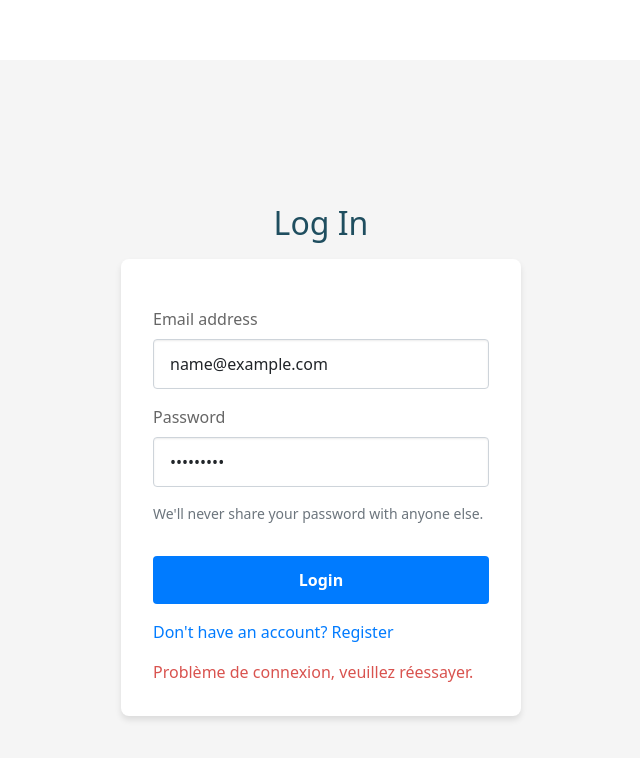
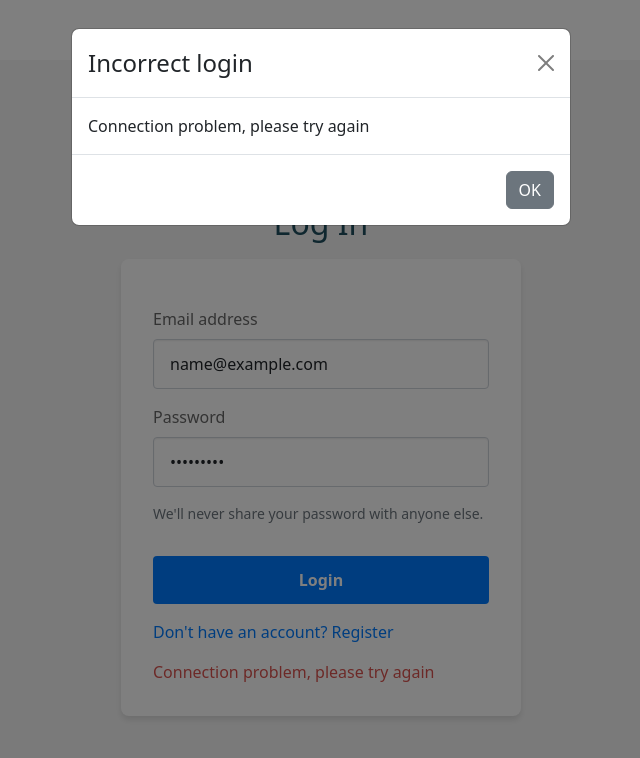
Before and after one commit to samihaDr/PickADesk, a React (Create React App) app in the folder frontend/: page /loginPage in a window 1280 px wide. Both pictures are taken after typing "name@example.com", "Sample123" into the empty fields and a click on the button "Login". Shown: the top 758 px of the page, without its empty margins (319-959 px from the left). Built offline with nearby package versions, Linux system fonts and the light colour scheme; no server answers.

Commit message:
feat(loginPage) : add modal to display login errors

```diff
--- a/frontend/src/components/loginPage/LoginPage.js
+++ b/frontend/src/components/loginPage/LoginPage.js
@@ -5,6 +5,7 @@ import axios from "axios";
 import { AUTH_TOKEN_KEY } from "../../App";
 import { EmailValidator } from "../../services/EmailValidator";
 import { GlobalContext } from "../../services/GlobalState";
+import { Button, Modal } from "react-bootstrap";
 
 export default function LoginPage() {
   const {
@@ -19,6 +20,7 @@ export default function LoginPage() {
   const [formData, setFormData] = useState({ email: "", password: "" });
   const [error, setError] = useState("");
   const [isLoading, setIsLoading] = useState(false);
+  const [showModal, setShowModal] = useState(false);
 
   const handleChange = (event) => {
     const { name, value } = event.target;
@@ -52,18 +54,20 @@ export default function LoginPage() {
 
   const handleAuthenticationError = (error) => {
     if (error.response) {
-      setError(`Erreur du serveur: ${error.response.status}`);
+      setError(`Server error: ${error.response.status}`);
     } else if (error.request) {
-      setError("Problème de connexion, veuillez réessayer.");
+      setError("Connection problem, please try again");
     } else {
-      setError("Une erreur inattendue s'est produite, veuillez réessayer.");
+      setError("An unexpected error has occurred, please try again.");
     }
+    setShowModal(true); // Affiche le modal en cas d'erreur
   };
 
   const handleSubmit = async (event) => {
     event.preventDefault();
     if (!EmailValidator(formData.email)) {
-      setError("Veuillez donner une adresse mail valide.");
+      setError("Please provide a valid e-mail address.");
+      setShowModal(true);
       return;
     }
 
@@ -103,6 +107,8 @@ export default function LoginPage() {
     }
   };
 
+  const handleCloseModal = () => setShowModal(false);
+
   if (isLoading) {
     return (
       <div className="text-center">
@@ -114,6 +120,7 @@ export default function LoginPage() {
   }
 
   return (
+    <>
       <div className="main">
         <h2>Log In</h2>
         <div className="login-container">
@@ -161,5 +168,17 @@ export default function LoginPage() {
           {error && <div className="error-message">{error}</div>}
         </div>
       </div>
+      <Modal show={showModal} onHide={handleCloseModal}>
+        <Modal.Header closeButton>
+          <Modal.Title>Incorrect login</Modal.Title>
+        </Modal.Header>
+        <Modal.Body>{error}</Modal.Body>
+        <Modal.Footer>
+          <Button variant="secondary" onClick={handleCloseModal}>
+            OK
+          </Button>
+        </Modal.Footer>
+      </Modal>
+    </>
   );
 }
```
Lines whose indentation alone changed are shown as unchanged.
